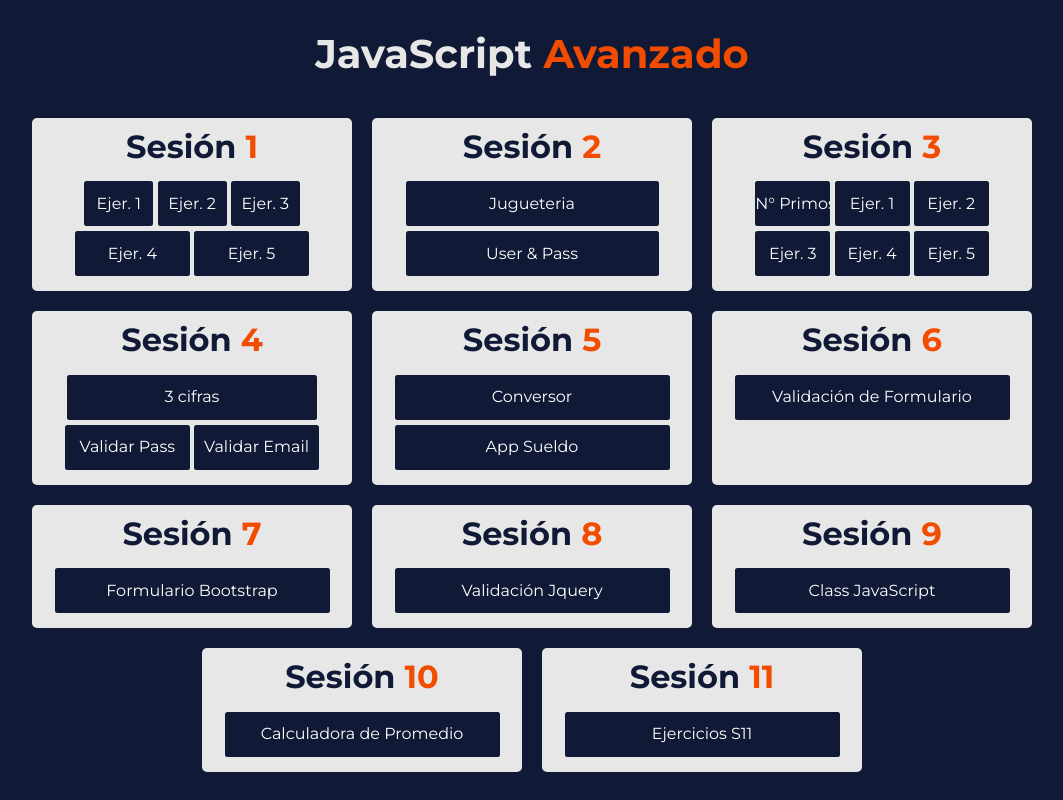
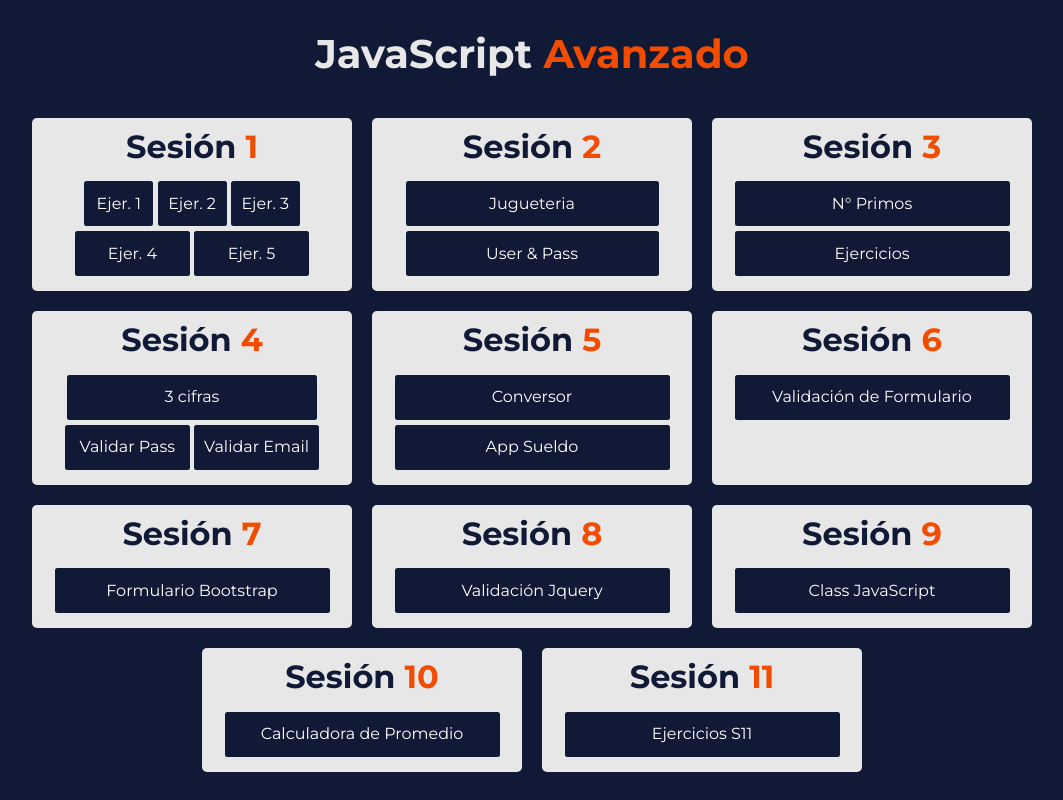
Before and after one commit to vreytor/JsAdvancedBJB, a plain HTML site: page index.html in a window 1280 px wide. Shown: the whole page, without its empty margins (108-1171 px from the left). Drawn offline with nearby package versions, Linux system fonts and the light colour scheme.

Commit message:
new changes

```diff
--- a/index.html
+++ b/index.html
@@ -48,14 +48,8 @@
             <section class="sesion col-12 col-sm-10 col-md-5 col-lg-3">
                 <h2>Sesión <span>3</span></h2>
                 <section class="">
-                    <a href="./404.html" target="_self"><input class="col-3" type="button" value="N° Primos"></a>
-                    <a href="./404.html" target="_self"><input class="col-3" type="button" value="Ejer. 1"></a>
-                    <a href="./404.html" target="_self"><input class="col-3" type="button" value="Ejer. 2"></a>
-                </section>
-                <section>
-                    <a href="./404.html" target="_self"><input class="col-3" type="button" value="Ejer. 3"></a>
-                    <a href="./404.html" target="_self"><input class="col-3" type="button" value="Ejer. 4"></a>
-                    <a href="./404.html" target="_self"><input class="col-3" type="button" value="Ejer. 5"></a>
+                    <a href="./404.html" target="_self"><input class="col-11" type="button" value="N° Primos"></a>
+                    <a href="./404.html" target="_self"><input class="col-11" type="button" value="Ejercicios"></a>
                 </section>
             </section>
 
```
